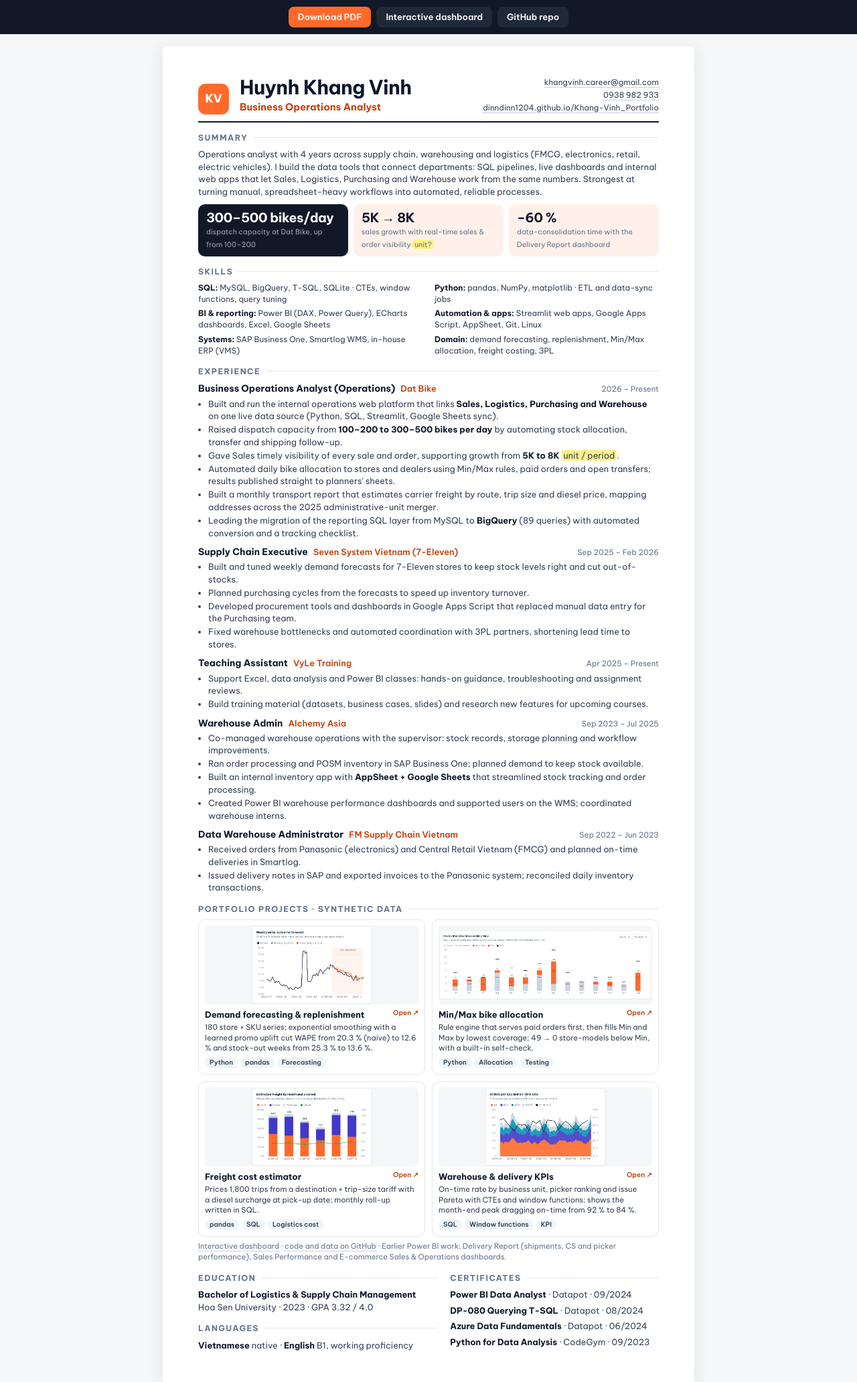
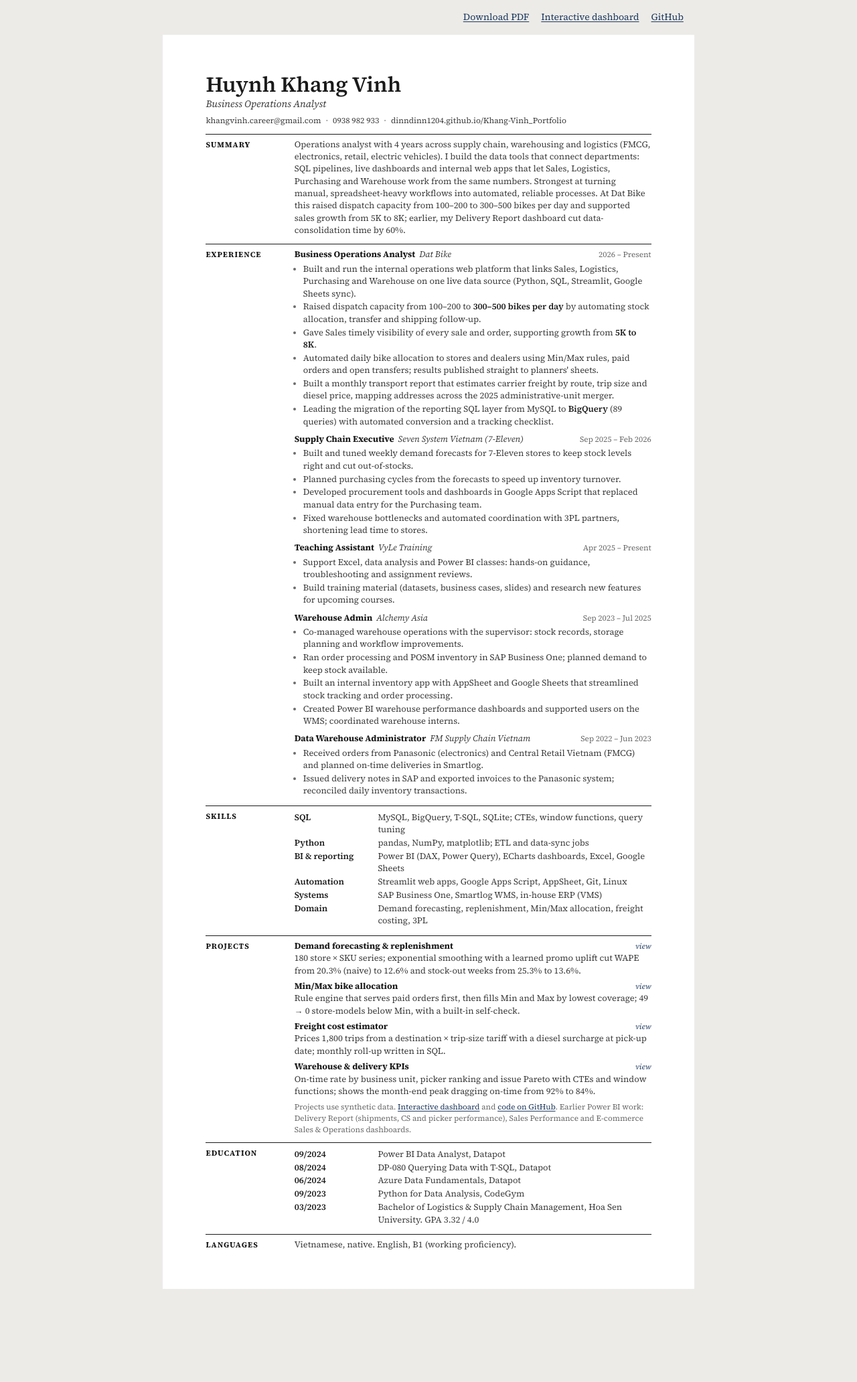
Before and after one commit to dinndinn1204/Khang-Vinh_Portfolio, a plain HTML site: page docs/cv.html in a window 1280 px wide. Shown: the whole page at 67% size. After the commit the page ends 1949 px from the top, so only its background shows below. Drawn offline with Linux system fonts and the light colour scheme.

Commit message:
CV: plain typeset layout, key results as text instead of cards

```diff
--- a/docs/cv.html
+++ b/docs/cv.html
@@ -3,99 +3,89 @@
 <head>
 <meta charset="utf-8">
 <meta name="viewport" content="width=device-width, initial-scale=1">
-<title>CV · Huynh Khang Vinh</title>
+<title>Huynh Khang Vinh · CV</title>
 <link rel="preconnect" href="https://fonts.gstatic.com" crossorigin>
-<link href="https://fonts.googleapis.com/css2?family=Be+Vietnam+Pro:wght@400;500;600;700;800&display=swap" rel="stylesheet">
+<link href="https://fonts.googleapis.com/css2?family=Source+Serif+4:ital,opsz,wght@0,8..60,400;0,8..60,600;0,8..60,700;1,8..60,400&display=swap" rel="stylesheet">
 <style>
-:root{--brand:#FF6A2B;--brand-ink:#C2410C;--brand-soft:#FFF1EA;--ink:#0F172A;--ink2:#334155;--muted:#64748B;--line:#E5E7EB;--navy:#111827;--bg:#F4F6F8}
-@page{size:A4;margin:12mm 14mm 11mm}
+:root{--ink:#1a1a1a;--ink2:#3d3d3d;--muted:#6b6b6b;--rule:#c9c9c9;--link:#1f3a5f;--paper:#fff;--desk:#ecebe8}
+@page{size:A4;margin:14mm 16mm 13mm}
 *{box-sizing:border-box}
-html,body{margin:0;background:var(--bg);color:var(--ink);font:9.6pt/1.45 "Be Vietnam Pro",system-ui,sans-serif;-webkit-print-color-adjust:exact;print-color-adjust:exact}
-.page{width:210mm;margin:0 auto;background:#fff;padding:12mm 14mm}
-@media print{html,body{background:#fff}.page{width:auto;padding:0}}
-@media screen and (max-width:820px){.page{width:auto;padding:16px}}
-header{display:flex;align-items:flex-end;gap:16px;padding-bottom:10px;border-bottom:2px solid var(--ink);margin-bottom:12px}
-.mark{width:46px;height:46px;border-radius:11px;background:var(--brand);color:#fff;display:grid;place-items:center;font-weight:800;font-size:17px;flex:none}
-h1{margin:0;font-size:22pt;letter-spacing:-.02em;line-height:1.05}
-.role{color:var(--brand-ink);font-weight:700;font-size:11pt;margin-top:3px}
-.contact{margin-left:auto;white-space:nowrap;text-align:right;color:var(--ink2);font-size:8.8pt;line-height:1.6}
-.contact a{color:var(--ink2);text-decoration:none}
-h2{font-size:9pt;letter-spacing:.12em;text-transform:uppercase;color:var(--muted);margin:14px 0 7px;display:flex;align-items:center;gap:8px}
-h2:after{content:"";flex:1;height:1px;background:var(--line)}
-.summary{color:var(--ink2);margin:0}
-.impact{display:grid;grid-template-columns:repeat(3,1fr);gap:8px;margin-top:10px}
-.imp{border-radius:10px;padding:9px 12px;background:var(--brand-soft)}
-.imp.dark{background:var(--navy);color:#fff}
-.imp b{display:block;font-size:14.5pt;letter-spacing:-.02em;line-height:1.15}
-.imp span{font-size:8pt;color:var(--muted)}.imp.dark span{color:#9CA3AF}
-.skills{display:grid;grid-template-columns:repeat(2,1fr);gap:4px 18px}
-.skills div{font-size:8.9pt;color:var(--ink2)}.skills b{color:var(--ink)}
-.job{margin-bottom:9px;break-inside:avoid}
-.jh{display:flex;align-items:baseline;gap:8px;flex-wrap:wrap}
-.jh .t{font-weight:700;font-size:10.4pt}.jh .c{color:var(--brand-ink);font-weight:600}
-.jh .d{margin-left:auto;color:var(--muted);font-size:8.6pt;white-space:nowrap}
-ul{margin:3px 0 0;padding-left:15px}li{margin:1.5px 0;color:var(--ink2)}li b{color:var(--ink)}
-.todo{background:#FEF08A;border-radius:3px;padding:0 3px}
-.proj{display:grid;grid-template-columns:repeat(2,1fr);gap:10px}
-.pc{border:1px solid var(--line);border-radius:10px;padding:8px 9px 9px;break-inside:avoid}
-.pc img{width:100%;aspect-ratio:2.7;object-fit:contain;background:#F4F6F8;display:block;border-radius:6px;margin-bottom:6px}
-.pc h3{margin:0;font-size:9.6pt}.pc p{margin:2px 0 0;color:var(--ink2);font-size:8.4pt;line-height:1.4}
-.tags{display:flex;gap:4px;flex-wrap:wrap;margin-top:5px}
-.tags span{font-size:7.4pt;font-weight:600;padding:1px 7px;border-radius:999px;background:#F1F5F9;color:var(--ink2)}
-.cols{display:grid;grid-template-columns:1.15fr 1fr;gap:18px}
-.edu div{margin-bottom:5px;color:var(--ink2)}.edu b{color:var(--ink)}
-.small{font-size:8.4pt;color:var(--muted)}
-a{color:inherit}
-.contact a,.small a{text-decoration:none;border-bottom:1px dotted var(--faint,#94A3B8)}
-.contact a:hover,.small a:hover{color:var(--brand-ink);border-color:var(--brand)}
-a.pc{display:block;text-decoration:none;color:inherit;transition:border-color .15s,box-shadow .15s}
-a.pc:hover{border-color:var(--brand);box-shadow:0 4px 16px rgba(255,106,43,.15)}
-.pc .go{float:right;font-size:7.6pt;font-weight:600;color:var(--brand-ink)}
-.bar{position:sticky;top:0;z-index:5;display:flex;justify-content:center;gap:8px;flex-wrap:wrap;padding:10px max(16px,env(safe-area-inset-left,0px));background:var(--navy)}
-.bar a{font:600 13px/1 "Be Vietnam Pro",system-ui,sans-serif;color:#fff;text-decoration:none;padding:9px 14px;border-radius:8px;background:#1F2937}
-.bar a.main{background:var(--brand)}.bar a:hover{background:#fff;color:var(--ink)}
-@media screen{.page{margin:18px auto;box-shadow:0 4px 24px rgba(15,23,42,.08);border-radius:6px}}
-@media print{.bar{display:none}.pc .go{display:none}}
+html,body{margin:0;background:var(--desk);color:var(--ink);font:9.7pt/1.42 "Source Serif 4",Georgia,serif;-webkit-print-color-adjust:exact;print-color-adjust:exact}
+.page{width:210mm;margin:24px auto;background:var(--paper);padding:15mm 17mm}
+@media print{html,body{background:#fff}.page{width:auto;margin:0;padding:0}.web{display:none}}
+@media screen and (max-width:820px){.page{width:auto;margin:0;padding:20px 16px}}
+a{color:inherit;text-decoration:none}
+a:hover{color:var(--link);text-decoration:underline}
+
+.web{max-width:210mm;margin:16px auto -8px;padding:0 16px;display:flex;gap:18px;justify-content:flex-end;font-size:10.5pt}
+.web a{color:var(--link);text-decoration:underline;text-underline-offset:2px}
+
+header{margin-bottom:10px}
+h1{margin:0;font-size:24pt;font-weight:600;letter-spacing:-.005em;line-height:1.1}
+.role{font-style:italic;color:var(--ink2);font-size:11pt;margin-top:1px}
+.contact{margin-top:6px;color:var(--ink2);font-size:9pt}
+.contact span+span:before{content:"·";margin:0 7px;color:var(--muted)}
+
+section{display:grid;grid-template-columns:30mm 1fr;gap:0 5mm;border-top:.6pt solid var(--ink);padding-top:6px;margin-top:11px}
+section>h2{margin:0;font-size:8.6pt;font-weight:700;letter-spacing:.09em;text-transform:uppercase;padding-top:1px}
+@media screen and (max-width:820px){section{grid-template-columns:1fr}section>h2{margin-bottom:4px}}
+
+p{margin:0}
+.lead{color:var(--ink2)}
+ul{margin:3px 0 0;padding-left:13px}
+li{margin:1.5px 0;color:var(--ink2)}
+li::marker{color:var(--muted)}
+b{font-weight:600;color:var(--ink)}
+
+.job{break-inside:avoid}.job+.job{margin-top:8px}
+.jh{display:flex;align-items:baseline;gap:6px}
+.jh .t{font-weight:700}
+.jh .c{font-style:italic;color:var(--ink2)}
+.jh .d{margin-left:auto;color:var(--muted);font-size:8.8pt;white-space:nowrap;font-variant-numeric:tabular-nums}
+
+.rows div{display:grid;grid-template-columns:28mm 1fr;gap:5mm;margin:1.5px 0;color:var(--ink2)}
+.rows div>b{font-weight:600}
+@media screen and (max-width:820px){.rows div{grid-template-columns:1fr;gap:0}}
+
+.proj+.proj{margin-top:5px}
+.proj .jh a{color:var(--link);font-size:8.6pt;font-style:italic}
+.proj p{color:var(--ink2)}
+.note{margin-top:6px;font-size:8.8pt;color:var(--muted)}
+.note a{color:var(--link);text-decoration:underline;text-underline-offset:2px}
+.todo{background:#fff2a8}
+@media print{.web{display:none}}
 </style>
 </head>
 <body>
-<nav class="bar"><a class="main" href="CV_Huynh_Khang_Vinh.pdf" download>Download PDF</a><a href="index.html">Interactive dashboard</a><a href="https://github.com/dinndinn1204/Khang-Vinh_Portfolio">GitHub repo</a></nav>
+<nav class="web"><a href="CV_Huynh_Khang_Vinh.pdf" download>Download PDF</a><a href="index.html">Interactive dashboard</a><a href="https://github.com/dinndinn1204/Khang-Vinh_Portfolio">GitHub</a></nav>
 <main class="page">
 
-
   <header>
-    <div class="mark">KV</div>
-    <div><h1>Huynh Khang Vinh</h1><div class="role">Business Operations Analyst</div></div>
-    <div class="contact"><a href="mailto:khangvinh.career@gmail.com">khangvinh.career@gmail.com</a><br><a href="tel:+84938982933">0938 982 933</a><br><a href="https://dinndinn1204.github.io/Khang-Vinh_Portfolio/">dinndinn1204.github.io/Khang-Vinh_Portfolio</a></div>
+    <h1>Huynh Khang Vinh</h1>
+    <div class="role">Business Operations Analyst</div>
+    <div class="contact"><span><a href="mailto:khangvinh.career@gmail.com">khangvinh.career@gmail.com</a></span><span><a href="tel:+84938982933">0938 982 933</a></span><span><a href="https://dinndinn1204.github.io/Khang-Vinh_Portfolio/">dinndinn1204.github.io/Khang-Vinh_Portfolio</a></span></div>
   </header>
 
+  <section>
     <h2>Summary</h2>
-  <p class="summary">Operations analyst with 4 years across supply chain, warehousing and logistics (FMCG, electronics, retail, electric vehicles).
+    <div>
+      <p class="lead">Operations analyst with 4 years across supply chain, warehousing and logistics (FMCG, electronics, retail, electric vehicles).
       I build the data tools that connect departments: SQL pipelines, live dashboards and internal web apps that let Sales, Logistics,
-    Purchasing and Warehouse work from the same numbers. Strongest at turning manual, spreadsheet-heavy workflows into automated, reliable processes.</p>
-  <div class="impact">
-    <div class="imp dark"><b>300–500 bikes/day</b><span>dispatch capacity at Dat Bike, up from 100–200</span></div>
-    <div class="imp"><b>5K → 8K</b><span>sales growth with real-time sales &amp; order visibility <span class="todo">unit?</span></span></div>
-    <div class="imp"><b>−60 %</b><span>data-consolidation time with the Delivery Report dashboard</span></div>
+      Purchasing and Warehouse work from the same numbers. Strongest at turning manual, spreadsheet-heavy workflows into automated, reliable processes.
+      At Dat Bike this raised dispatch capacity from 100–200 to 300–500 bikes per day and supported sales growth from 5K to 8K;
+      earlier, my Delivery Report dashboard cut data-consolidation time by 60%.</p>
     </div>
+  </section>
 
-  <h2>Skills</h2>
-  <div class="skills">
-    <div><b>SQL:</b> MySQL, BigQuery, T-SQL, SQLite · CTEs, window functions, query tuning</div>
-    <div><b>Python:</b> pandas, NumPy, matplotlib · ETL and data-sync jobs</div>
-    <div><b>BI &amp; reporting:</b> Power BI (DAX, Power Query), ECharts dashboards, Excel, Google Sheets</div>
-    <div><b>Automation &amp; apps:</b> Streamlit web apps, Google Apps Script, AppSheet, Git, Linux</div>
-    <div><b>Systems:</b> SAP Business One, Smartlog WMS, in-house ERP (VMS)</div>
-    <div><b>Domain:</b> demand forecasting, replenishment, Min/Max allocation, freight costing, 3PL</div>
-  </div>
-
+  <section>
     <h2>Experience</h2>
+    <div>
       <div class="job">
-    <div class="jh"><span class="t">Business Operations Analyst (Operations)</span><span class="c">Dat Bike</span><span class="d">2026 – Present</span></div>
+        <div class="jh"><span class="t">Business Operations Analyst</span><span class="c">Dat Bike</span><span class="d">2026 – Present</span></div>
         <ul>
-      <li>Built and run the internal operations web platform that links <b>Sales, Logistics, Purchasing and Warehouse</b> on one live data source (Python, SQL, Streamlit, Google Sheets sync).</li>
-      <li>Raised dispatch capacity from <b>100–200 to 300–500 bikes per day</b> by automating stock allocation, transfer and shipping follow-up.</li>
-      <li>Gave Sales timely visibility of every sale and order, supporting growth from <b>5K to 8K</b> <span class="todo">unit / period</span>.</li>
+          <li>Built and run the internal operations web platform that links Sales, Logistics, Purchasing and Warehouse on one live data source (Python, SQL, Streamlit, Google Sheets sync).</li>
+          <li>Raised dispatch capacity from 100–200 to <b>300–500 bikes per day</b> by automating stock allocation, transfer and shipping follow-up.</li>
+          <li>Gave Sales timely visibility of every sale and order, supporting growth from <b>5K to 8K</b>.</li>
           <li>Automated daily bike allocation to stores and dealers using Min/Max rules, paid orders and open transfers; results published straight to planners' sheets.</li>
           <li>Built a monthly transport report that estimates carrier freight by route, trip size and diesel price, mapping addresses across the 2025 administrative-unit merger.</li>
           <li>Leading the migration of the reporting SQL layer from MySQL to <b>BigQuery</b> (89 queries) with automated conversion and a tracking checklist.</li>
@@ -117,15 +107,12 @@ a.pc:hover{border-color:var(--brand);box-shadow:0 4px 16px rgba(255,106,43,.15)}
           <li>Build training material (datasets, business cases, slides) and research new features for upcoming courses.</li>
         </ul>
       </div>
-
-
-
       <div class="job">
         <div class="jh"><span class="t">Warehouse Admin</span><span class="c">Alchemy Asia</span><span class="d">Sep 2023 – Jul 2025</span></div>
         <ul>
           <li>Co-managed warehouse operations with the supervisor: stock records, storage planning and workflow improvements.</li>
           <li>Ran order processing and POSM inventory in SAP Business One; planned demand to keep stock available.</li>
-      <li>Built an internal inventory app with <b>AppSheet + Google Sheets</b> that streamlined stock tracking and order processing.</li>
+          <li>Built an internal inventory app with AppSheet and Google Sheets that streamlined stock tracking and order processing.</li>
           <li>Created Power BI warehouse performance dashboards and supported users on the WMS; coordinated warehouse interns.</li>
         </ul>
       </div>
@@ -136,39 +123,59 @@ a.pc:hover{border-color:var(--brand);box-shadow:0 4px 16px rgba(255,106,43,.15)}
           <li>Issued delivery notes in SAP and exported invoices to the Panasonic system; reconciled daily inventory transactions.</li>
         </ul>
       </div>
+    </div>
+  </section>
 
-  <h2>Portfolio projects · synthetic data</h2>
+  <section>
+    <h2>Skills</h2>
+    <div class="rows">
+      <div><b>SQL</b><span>MySQL, BigQuery, T-SQL, SQLite; CTEs, window functions, query tuning</span></div>
+      <div><b>Python</b><span>pandas, NumPy, matplotlib; ETL and data-sync jobs</span></div>
+      <div><b>BI &amp; reporting</b><span>Power BI (DAX, Power Query), ECharts dashboards, Excel, Google Sheets</span></div>
+      <div><b>Automation</b><span>Streamlit web apps, Google Apps Script, AppSheet, Git, Linux</span></div>
+      <div><b>Systems</b><span>SAP Business One, Smartlog WMS, in-house ERP (VMS)</span></div>
+      <div><b>Domain</b><span>Demand forecasting, replenishment, Min/Max allocation, freight costing, 3PL</span></div>
+    </div>
+  </section>
+
+  <section>
+    <h2>Projects</h2>
+    <div>
       <div class="proj">
-    <a class="pc" href="https://dinndinn1204.github.io/Khang-Vinh_Portfolio/#forecast"><img src="charts/forecast_vs_actual.png" alt="Weekly units, actual vs forecast">
-      <span class="go">Open ↗</span><h3>Demand forecasting &amp; replenishment</h3><p>180 store × SKU series; exponential smoothing with a learned promo uplift cut WAPE from 20.3 % (naive) to 12.6 % and stock-out weeks from 25.3 % to 13.6 %.</p>
-      <div class="tags"><span>Python</span><span>pandas</span><span>Forecasting</span></div></a>
-    <a class="pc" href="https://dinndinn1204.github.io/Khang-Vinh_Portfolio/#allocation"><img src="charts/allocation.png" alt="Min/Max allocation chart">
-      <span class="go">Open ↗</span><h3>Min/Max bike allocation</h3><p>Rule engine that serves paid orders first, then fills Min and Max by lowest coverage; 49 → 0 store-models below Min, with a built-in self-check.</p>
-      <div class="tags"><span>Python</span><span>Allocation</span><span>Testing</span></div></a>
-    <a class="pc" href="https://dinndinn1204.github.io/Khang-Vinh_Portfolio/#freight"><img src="charts/freight_monthly.png" alt="Freight by month and channel">
-      <span class="go">Open ↗</span><h3>Freight cost estimator</h3><p>Prices 1,800 trips from a destination × trip-size tariff with a diesel surcharge at pick-up date; monthly roll-up written in SQL.</p>
-      <div class="tags"><span>pandas</span><span>SQL</span><span>Logistics cost</span></div></a>
-    <a class="pc" href="https://dinndinn1204.github.io/Khang-Vinh_Portfolio/#warehouse"><img src="charts/warehouse_kpi.png" alt="Orders per day and on-time rate">
-      <span class="go">Open ↗</span><h3>Warehouse &amp; delivery KPIs</h3><p>On-time rate by business unit, picker ranking and issue Pareto with CTEs and window functions; shows the month-end peak dragging on-time from 92 % to 84 %.</p>
-      <div class="tags"><span>SQL</span><span>Window functions</span><span>KPI</span></div></a>
+        <div class="jh"><span class="t">Demand forecasting &amp; replenishment</span><span class="d"><a href="https://dinndinn1204.github.io/Khang-Vinh_Portfolio/#forecast">view</a></span></div>
+        <p>180 store × SKU series; exponential smoothing with a learned promo uplift cut WAPE from 20.3% (naive) to 12.6% and stock-out weeks from 25.3% to 13.6%.</p>
       </div>
-  <p class="small" style="margin:6px 0 0"><a href="https://dinndinn1204.github.io/Khang-Vinh_Portfolio/">Interactive dashboard</a> · <a href="https://github.com/dinndinn1204/Khang-Vinh_Portfolio">code and data on GitHub</a> · Earlier Power BI work: Delivery Report (shipments, CS and picker performance), Sales Performance and E-commerce Sales &amp; Operations dashboards.</p>
+      <div class="proj">
+        <div class="jh"><span class="t">Min/Max bike allocation</span><span class="d"><a href="https://dinndinn1204.github.io/Khang-Vinh_Portfolio/#allocation">view</a></span></div>
+        <p>Rule engine that serves paid orders first, then fills Min and Max by lowest coverage; 49 → 0 store-models below Min, with a built-in self-check.</p>
+      </div>
+      <div class="proj">
+        <div class="jh"><span class="t">Freight cost estimator</span><span class="d"><a href="https://dinndinn1204.github.io/Khang-Vinh_Portfolio/#freight">view</a></span></div>
+        <p>Prices 1,800 trips from a destination × trip-size tariff with a diesel surcharge at pick-up date; monthly roll-up written in SQL.</p>
+      </div>
+      <div class="proj">
+        <div class="jh"><span class="t">Warehouse &amp; delivery KPIs</span><span class="d"><a href="https://dinndinn1204.github.io/Khang-Vinh_Portfolio/#warehouse">view</a></span></div>
+        <p>On-time rate by business unit, picker ranking and issue Pareto with CTEs and window functions; shows the month-end peak dragging on-time from 92% to 84%.</p>
+      </div>
+      <p class="note">Projects use synthetic data. <a href="https://dinndinn1204.github.io/Khang-Vinh_Portfolio/">Interactive dashboard</a> and <a href="https://github.com/dinndinn1204/Khang-Vinh_Portfolio">code on GitHub</a>. Earlier Power BI work: Delivery Report (shipments, CS and picker performance), Sales Performance and E-commerce Sales &amp; Operations dashboards.</p>
+    </div>
+  </section>
 
-  <div class="cols">
-    <div class="edu">
+  <section>
     <h2>Education</h2>
-      <div><b>Bachelor of Logistics &amp; Supply Chain Management</b><br>Hoa Sen University · 2023 · GPA 3.32 / 4.0</div>
+    <div class="rows">
+      <div><b>09/2024</b><span>Power BI Data Analyst, Datapot</span></div>
+      <div><b>08/2024</b><span>DP-080 Querying Data with T-SQL, Datapot</span></div>
+      <div><b>06/2024</b><span>Azure Data Fundamentals, Datapot</span></div>
+      <div><b>09/2023</b><span>Python for Data Analysis, CodeGym</span></div>
+      <div><b>03/2023</b><span>Bachelor of Logistics &amp; Supply Chain Management, Hoa Sen University. GPA 3.32 / 4.0</span></div>
+    </div>
+  </section>
+
+  <section>
     <h2>Languages</h2>
-      <div><b>Vietnamese</b> native · <b>English</b> B1, working proficiency</div>
-    </div>
-    <div class="edu">
-      <h2>Certificates</h2>
-      <div><b>Power BI Data Analyst</b> · Datapot · 09/2024</div>
-      <div><b>DP-080 Querying T-SQL</b> · Datapot · 08/2024</div>
-      <div><b>Azure Data Fundamentals</b> · Datapot · 06/2024</div>
-      <div><b>Python for Data Analysis</b> · CodeGym · 09/2023</div>
-    </div>
-  </div>
+    <p class="lead">Vietnamese, native. English, B1 (working proficiency).</p>
+  </section>
 </main>
 </body>
 </html>
```
Also changed, not shown: 1 other file. Lines whose indentation alone changed are shown as unchanged.
